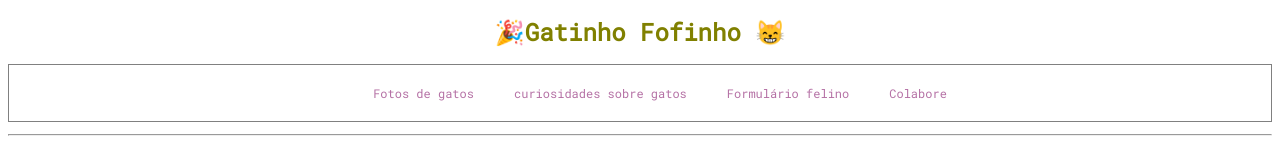
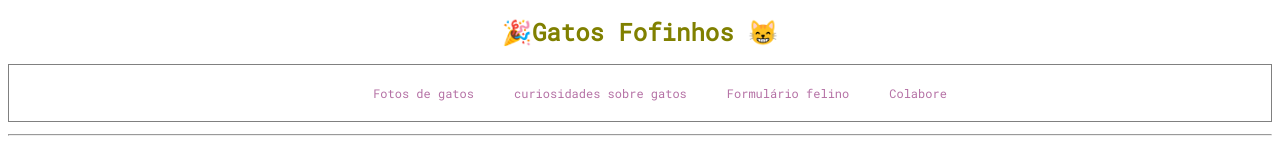
Before and after one commit to gilson-delgado/galeria, a plain HTML site: page index.html in a window 1280 px wide. Shown: the top 153 px of the page. Drawn offline with Linux system fonts and the light colour scheme.

Commit message:
modificado h1 para gatos fofinhos

```diff
--- a/index.html
+++ b/index.html
@@ -11,7 +11,7 @@
 </head>
 <body>
   <header>
-    <h1>🎉Gatinho Fofinho 😸</h1>
+    <h1>🎉Gatos Fofinhos 😸</h1>
 
     <nav>
       <ul id="lista">
```
